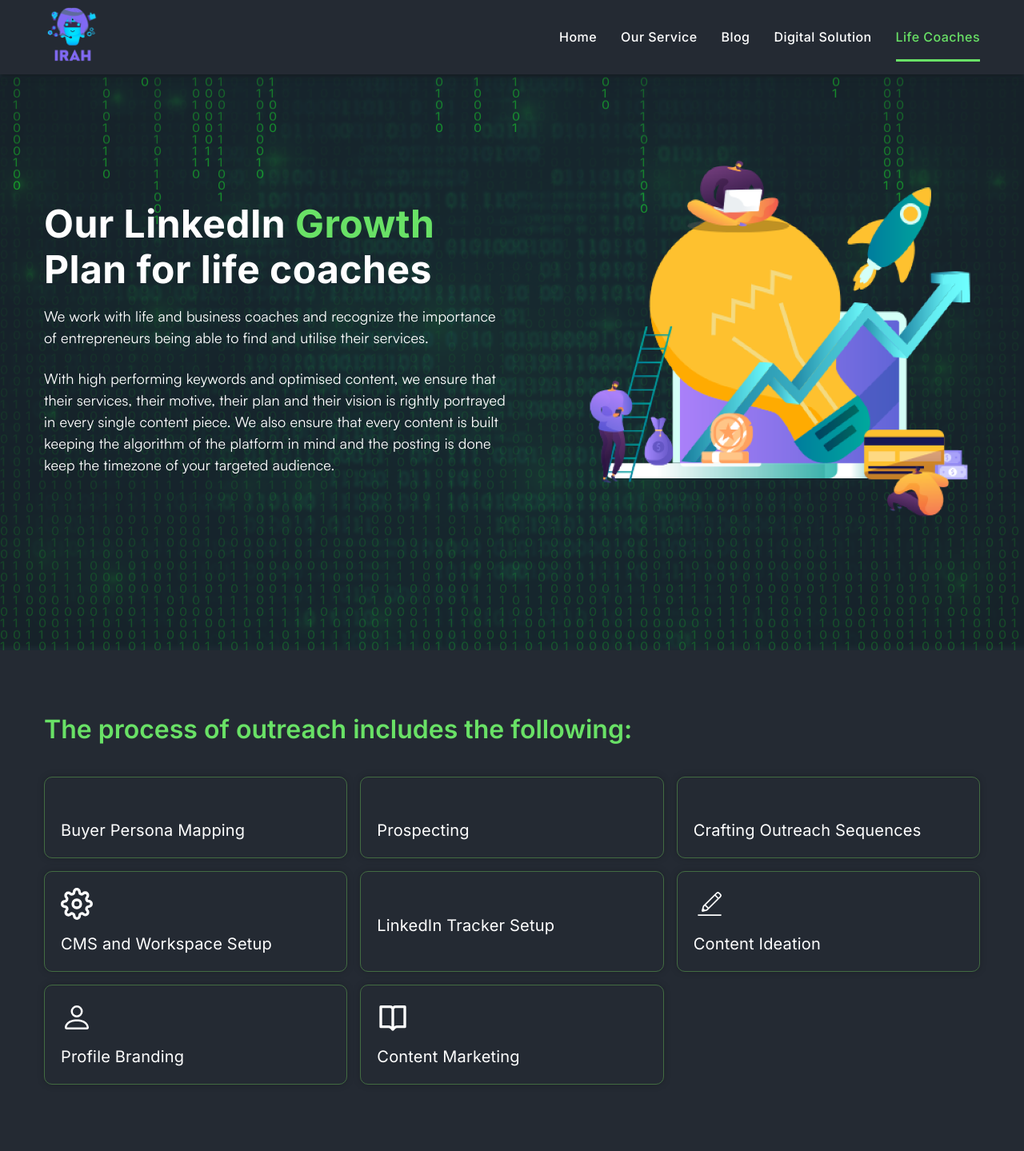
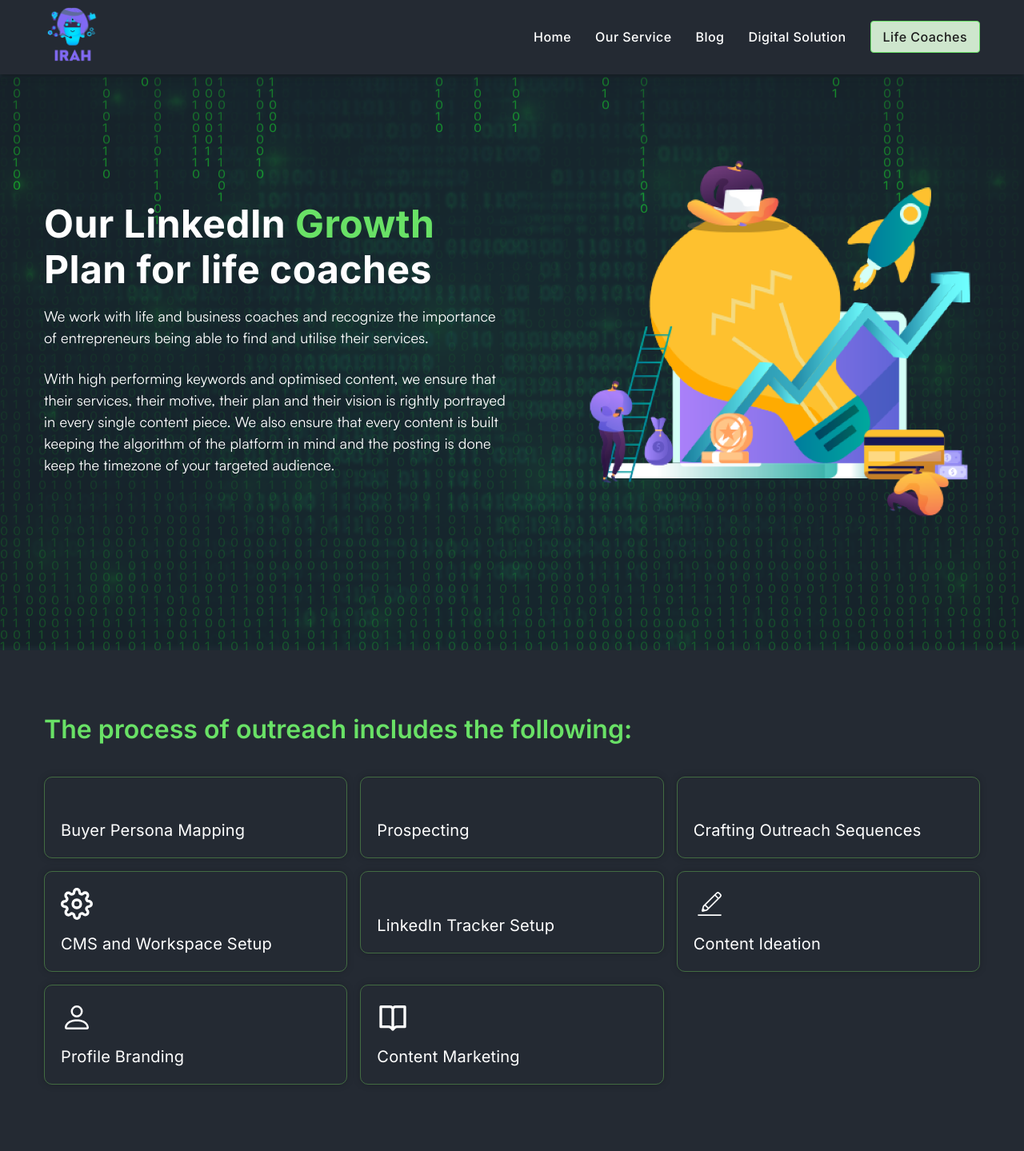
Before and after one commit to davidbaraiya/Irah_Solutions, a React (Vite) app: page /life_coaches in a window 1280 px wide. Shown: the top 1439 px of the page at 80% size. Built offline with nearby package versions, Linux system fonts and the light colour scheme; some icons are missing.

Commit message:
minor change

```diff
--- a/src/components/common-banner/CommonBanner.jsx
+++ b/src/components/common-banner/CommonBanner.jsx
@@ -17,7 +17,7 @@ const CommonBanner = ({ heroDetail }) => {
           flexDirection={{ xs: "column-reverse", sm: "row" }}
         >
           <Grid item sm={6}>
-            <Fade left cascade>
+            <Fade up cascade>
               <div className="left-side">
                 <Typography component="h2" mb={2}>
                   {title}
--- a/src/components/header/Header.jsx
+++ b/src/components/header/Header.jsx
@@ -114,6 +114,7 @@ function Header(props) {
               {navItems?.map(({ name, path }, i) => (
                 <NavLink to={path} className="nav-link" key={i}>
                   <Button
+                    className={name === "Life Coaches" ? "btn" : null}
                     sx={{
                       color: "#fff",
                       marginLeft: "12px",
--- a/src/components/header/header.css
+++ b/src/components/header/header.css
@@ -72,6 +72,14 @@
     fill: #fff !important;
 }
 
+.nav-link .btn {
+    padding: 5px 15px !important;
+}
+
+.btn::before {
+    display: none;
+}
+
 @media (max-width:767px) {
     .nav-link button {
         font-size: 14px !important;
--- a/src/pages/life-coaches/LifeCoaches.jsx
+++ b/src/pages/life-coaches/LifeCoaches.jsx
@@ -13,6 +13,7 @@ import { FiSettings } from "react-icons/fi";
 import { BsPerson } from "react-icons/bs";
 import { CiEdit } from "react-icons/ci";
 import { BiBookOpen } from "react-icons/bi";
+import { Fade } from "react-reveal";
 
 const processOutreach = [
   {
@@ -97,10 +98,12 @@ const LifeCoaches = () => {
           <Grid container spacing={2}>
             {processOutreach?.map(({ id, name, icon }) => (
               <Grid item xs={12} sm={6} md={4} key={id}>
+                <Fade up cascade>
                   <div className="outreach-card">
                     <div className="icon-wpr">{icon}</div>
                     <Typography>{name}</Typography>
                   </div>
+                </Fade>
               </Grid>
             ))}
           </Grid>
@@ -119,9 +122,11 @@ const LifeCoaches = () => {
                 display={"flex"}
                 width={"100%"}
               >
+                <Fade up cascade>
                   <div className="outreach-card" style={{ width: "100%" }}>
                     <Typography>{item}</Typography>
                   </div>
+                </Fade>
               </Grid>
             ))}
           </Grid>
--- a/src/pages/life-coaches/life_coaches.css
+++ b/src/pages/life-coaches/life_coaches.css
@@ -9,7 +9,7 @@
   border-radius: 10px;
   transition: all 0.4s ease-in-out;
   border: 1px solid #436c42;
-  height: 100%;
+  /* height: 100%; */
 }
 
 .outreach-card:hover {
```
Lines whose indentation alone changed are shown as unchanged.
